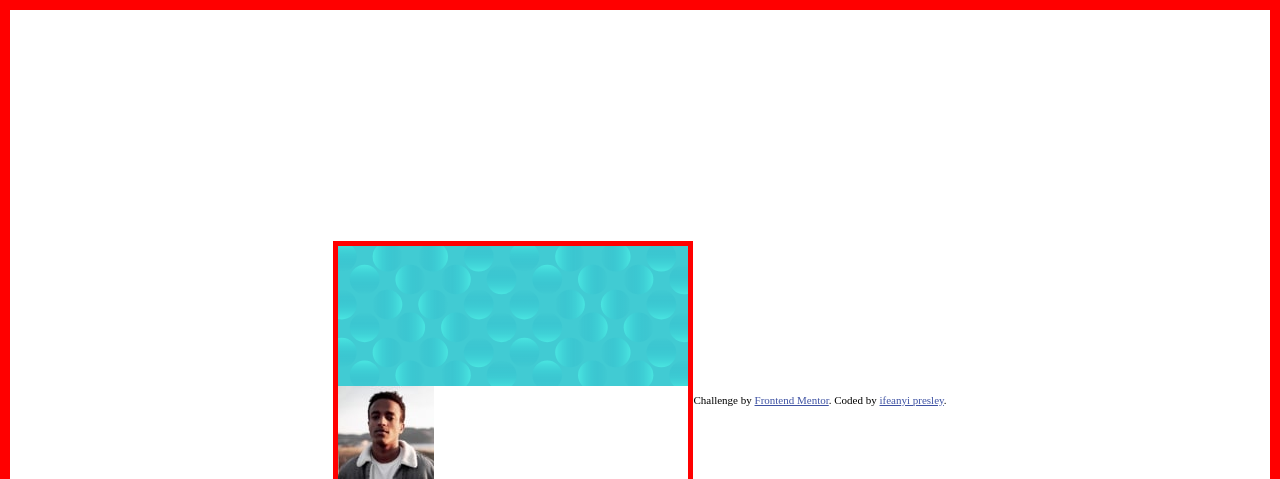
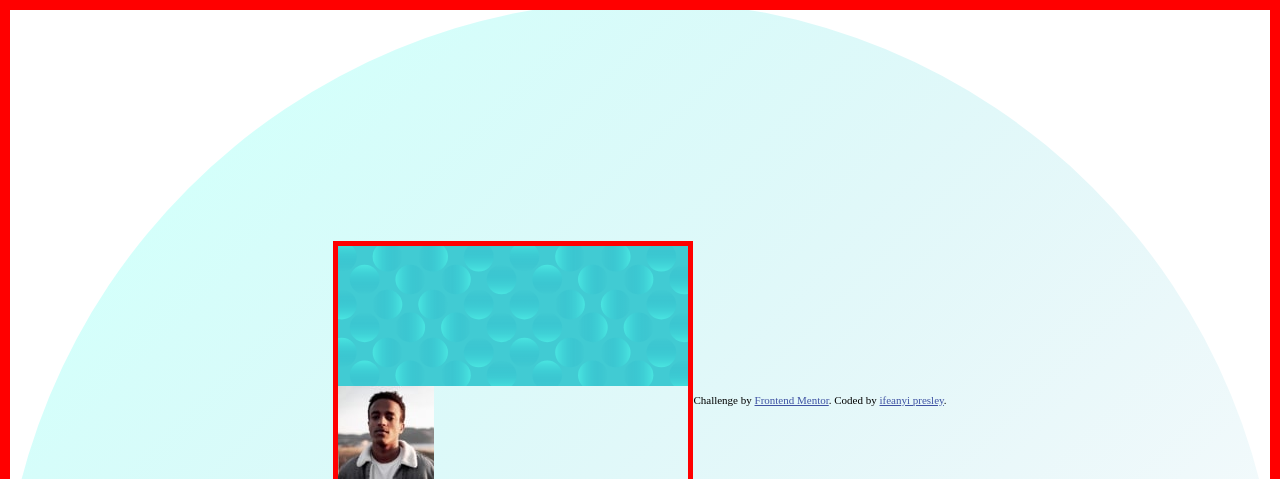
Before and after one commit to kuntapresley/profile-card, a plain HTML site: page index.html in a window 1280 px wide. Shown: the top 479 px of the page. Drawn offline with nearby package versions, Linux system fonts and the light colour scheme; files that its build step writes are made by us from their sources; files whose address does not match are found by name.

Commit message:
Update main.scss

```diff
--- a/main.scss
+++ b/main.scss
@@ -31,8 +31,8 @@ body{
     display:flex;
     align-items: center;
     justify-content: center;
-    background-image: url(images/bg-pattern-top.svg) ;
-     background-image:url(images/bg-pattern-bottom.svg);
+    background-image: url(bg-pattern-top.svg) ;
+     background-image:url(bg-pattern-bottom.svg);
       background-repeat: no-repeat;
 
     background-size: cover;
```
